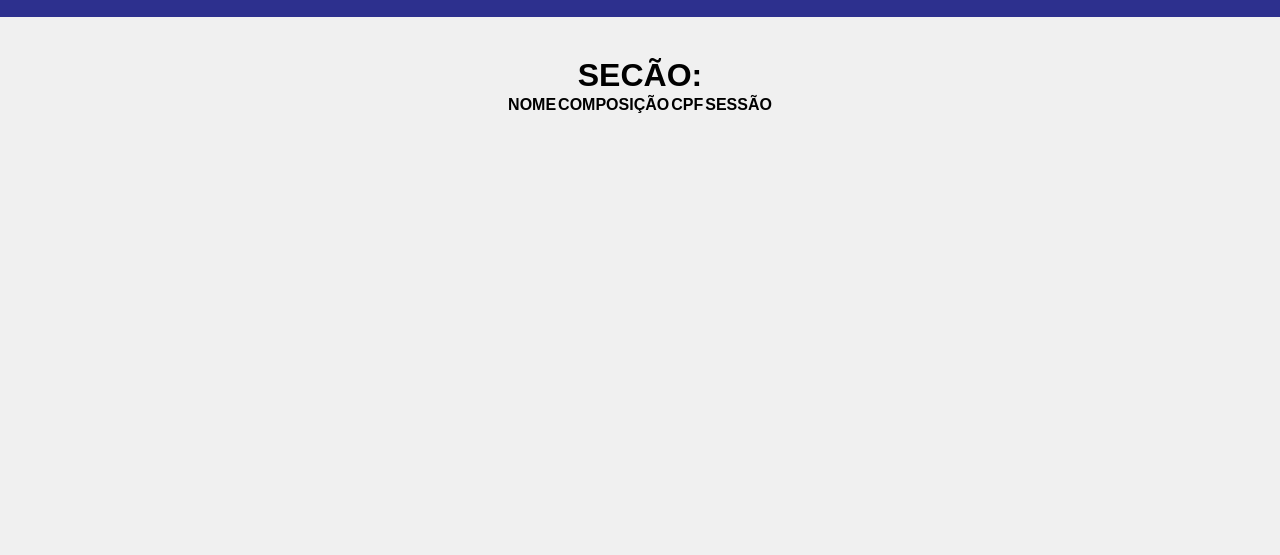
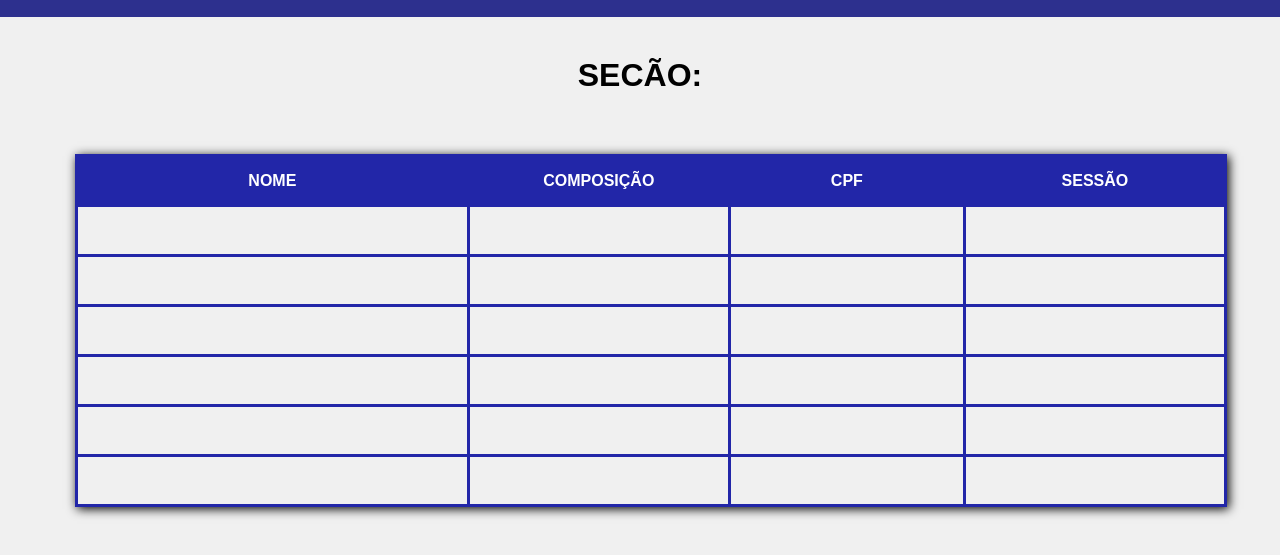
Before and after one commit to KLH-Desenvolvimento/atendimento_Forum, a website: page Telas/tela-08.html in a window 1280 px wide. Shown: the part 103-658 px from the top of the page. Drawn offline with Linux system fonts and the light colour scheme; no server answers.

Commit message:
tela-08 adicionada, pendente

```diff
--- a/js/index.js
+++ b/js/index.js
@@ -241,16 +241,12 @@ async function configurarTela07() {
     for (let i = 0; i < 6; i++) {
       const registro = result.data[i] || {};
 
-      document.getElementById(`nome${i+1}`).textContent = registro.nome || "Não informado";
-      document.getElementById(`intima${i+1}`).textContent = registro.intimacao || "Não informado";
-      document.getElementById(`cpf${i+1}`).textContent = registro.cpf || "Não informado";
-      document.getElementById(`sessao${i+1}`).textContent = registro.horaSessao || "Não informado";
+      document.getElementById(`nome${i}`).textContent = registro.nome || "Não informado";
+      document.getElementById(`intima${i}`).textContent = registro.intimacao || "Não informado";
+      document.getElementById(`cpf${i}`).textContent = registro.cpf || "Não informado";
+      document.getElementById(`sessao${i}`).textContent = registro.horaSessao || "Não informado";
     }
-    // Configura o botão de enviar
-  const enviarBtn = document.getElementById("btn_fila");
-  if (enviarBtn) {
-    enviarBtn.addEventListener("click", pegarDB());
-  }
+
     return true;
 
   } catch (error) {
--- a/style.css/tela-08.css
+++ b/style.css/tela-08.css
@@ -63,7 +63,7 @@ header p {
 
 
 
-.fila-atendimento table {
+.fila-chamada table {
     width: 90%;
     border-collapse: collapse;
     align-items: center;
@@ -74,8 +74,8 @@ header p {
     table-layout: fixed;
 }
 
-.fila-atendimento th,
-.fila-atendimento td {
+.fila-chamada th,
+.fila-chamada td {
     width: 200px;
     height: 50px;
     padding: 10px;
@@ -85,29 +85,29 @@ header p {
     text-overflow: ellipsis;
 }
 
-.fila-atendimento th {
+.fila-chamada th {
     background-color: var(--forum-color);
     color: white;
     font-weight: bold;
 }
 
-.fila-atendimento tr {
+.fila-chamada tr {
     border: 3px solid var(--color-buton);
 }
 
 /* largura específica por coluna: */
-.fila-atendimento th:nth-child(1),
-.fila-atendimento td:nth-child(1) {
+.fila-chamada th:nth-child(1),
+.fila-chamada td:nth-child(1) {
     width: 300px; /* Nome */
 }
 
-.fila-atendimento th:nth-child(2),
-.fila-atendimento td:nth-child(2) {
+.fila-chamada th:nth-child(2),
+.fila-chamada td:nth-child(2) {
     width: 200px; /* Composição */
 }
 
-.fila-atendimento th:nth-child(3),
-.fila-atendimento td:nth-child(3) {
+.fila-chamada th:nth-child(3),
+.fila-chamada td:nth-child(3) {
     width: 180px; /* CPF */
 }
 
```
Also changed, not shown: Telas/tela-07.html (+11 -11 lines), 1 other file.
